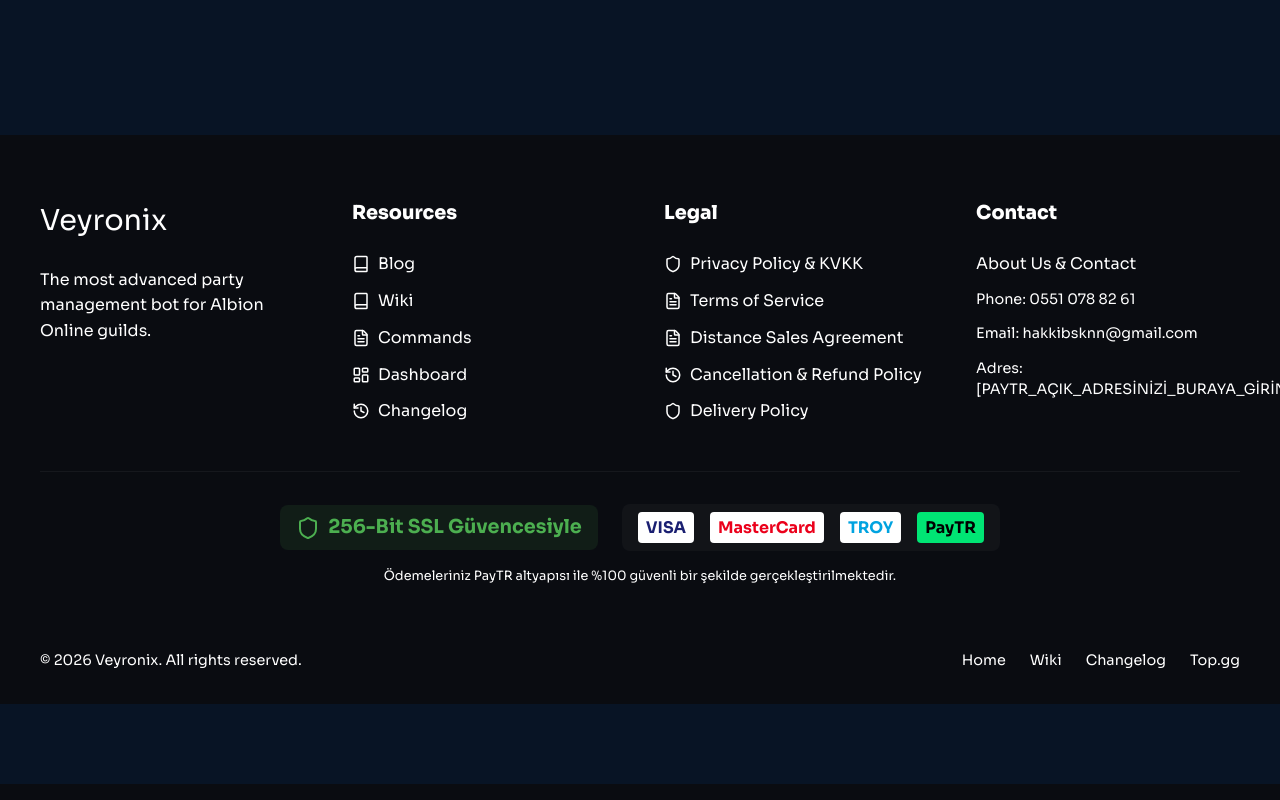
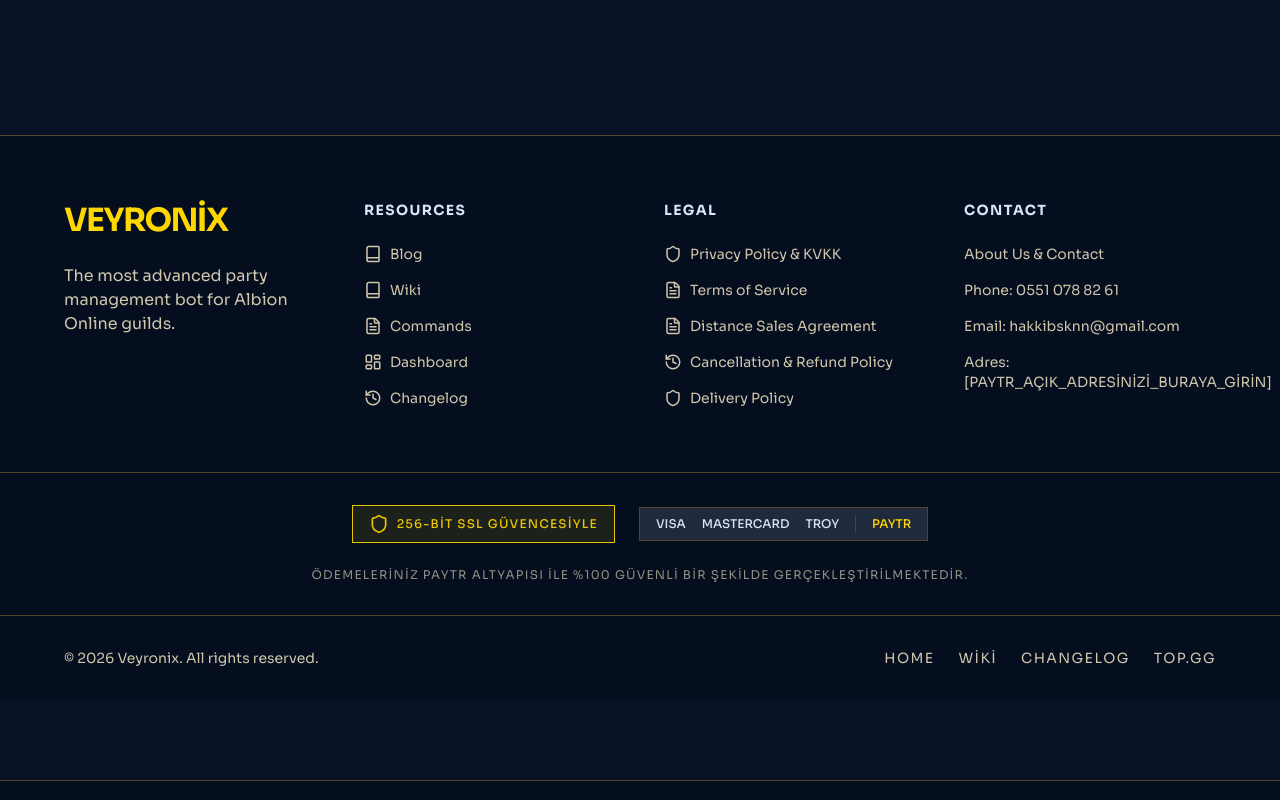
Before and after one commit to Bexmet34/vx-mono, a Next.js app in the folder apps/web/: page /changelog in a window 1280 px wide. Shown: the part 1740-2540 px from the top of the page. Built offline with nearby package versions, Linux system fonts and the light colour scheme; no server answers.

Commit message:
yeni web düzenleme 2

```diff
--- a/apps/web/src/app/page.js
+++ b/apps/web/src/app/page.js
@@ -209,8 +209,8 @@
               </div>
             </div>
             <style jsx>{`
-              .animate-marquee { animation: marquee 30s linear infinite; }
-              .animate-marquee2 { animation: marquee2 30s linear infinite; }
+              .animate-marquee { animation: marquee 80s linear infinite; }
+              .animate-marquee2 { animation: marquee2 80s linear infinite; }
               @keyframes marquee { 0% { transform: translateX(0%); } 100% { transform: translateX(-100%); } }
               @keyframes marquee2 { 0% { transform: translateX(100%); } 100% { transform: translateX(0%); } }
             `}</style>
--- a/apps/web/src/components/Footer.js
+++ b/apps/web/src/components/Footer.js
@@ -8,50 +8,45 @@
   const { t } = useLanguage();
 
   return (
-    <footer style={{
-      marginTop: '5rem',
-      borderTop: '1px solid var(--border-color)',
-      background: 'rgba(11, 12, 16, 0.95)',
-      padding: '4rem 2rem 2rem 2rem',
-      position: 'relative',
-      zIndex: 10
-    }}>
-      <div style={{ maxWidth: '1200px', margin: '0 auto', display: 'grid', gridTemplateColumns: 'repeat(auto-fit, minmax(250px, 1fr))', gap: '3rem' }}>
+    <footer className="mt-20 border-t border-outline-variant bg-surface-container-lowest pt-16 pb-8 relative z-10">
+      <div className="max-w-container-max mx-auto px-margin-mobile md:px-margin-desktop grid grid-cols-1 md:grid-cols-2 lg:grid-cols-4 gap-12">
 
         {/* Brand Section */}
-        <div style={{ display: 'flex', flexDirection: 'column', gap: '1.5rem' }}>
-          <Link href="/" className="text-logo" style={{ fontSize: '1.8rem', padding: 0 }}>Veyronix</Link>
-          <p style={{ color: 'var(--text-muted)', lineHeight: '1.6', fontSize: '1rem' }}>
+        <div className="flex flex-col gap-6">
+          <Link href="/" className="font-headline-lg text-headline-lg font-bold tracking-tighter text-primary-container uppercase">
+            Veyronix
+          </Link>
+          <p className="font-body-md text-on-surface-variant max-w-sm">
             {t.footerDesc}
           </p>
         </div>
 
         {/* Resources Section */}
         <div>
-          <h4 style={{ color: 'var(--text-main)', marginBottom: '1.5rem', fontSize: '1.2rem', fontWeight: '800' }}>{t.footerResources}</h4>
-          <ul style={{ listStyle: 'none', display: 'flex', flexDirection: 'column', gap: '0.8rem' }}>
+          <h4 className="font-label-bold text-label-bold text-on-surface uppercase tracking-widest mb-6">{t.footerResources}</h4>
+          <ul className="flex flex-col gap-4">
             <li>
-              <Link href="/blog" style={{ color: 'var(--text-muted)', display: 'flex', alignItems: 'center', gap: '0.5rem' }} className="hover-accent">
+              <Link href="/blog" className="flex items-center gap-2 font-body-md text-sm text-on-surface-variant hover:text-primary-container transition-colors">
                 <Book size={18} /> {t.blog}
               </Link>
             </li>
             <li>
-              <a href="https://docs.veyronix.com.tr/" target="_blank" rel="noopener noreferrer" style={{ color: 'var(--text-muted)', display: 'flex', alignItems: 'center', gap: '0.5rem' }} className="hover-accent">
+              <a href="https://docs.veyronix.com.tr/" target="_blank" rel="noopener noreferrer" className="flex items-center gap-2 font-body-md text-sm text-on-surface-variant hover:text-primary-container transition-colors">
                 <Book size={18} /> {t.wiki}
               </a>
             </li>
             <li>
-              <Link href="/#commands" style={{ color: 'var(--text-muted)', display: 'flex', alignItems: 'center', gap: '0.5rem' }} className="hover-accent">
+              <Link href="/#commands" className="flex items-center gap-2 font-body-md text-sm text-on-surface-variant hover:text-primary-container transition-colors">
                 <FileText size={18} /> {t.commands}
               </Link>
             </li>
             <li>
-              <Link href="/dashboard" style={{ color: 'var(--text-muted)', display: 'flex', alignItems: 'center', gap: '0.5rem' }} className="hover-accent">
+              <Link href="/dashboard" className="flex items-center gap-2 font-body-md text-sm text-on-surface-variant hover:text-primary-container transition-colors">
                 <LayoutDashboard size={18} /> {t.dashboard}
               </Link>
             </li>
             <li>
-              <Link href="/changelog" style={{ color: 'var(--text-muted)', display: 'flex', alignItems: 'center', gap: '0.5rem' }} className="hover-accent">
+              <Link href="/changelog" className="flex items-center gap-2 font-body-md text-sm text-on-surface-variant hover:text-primary-container transition-colors">
                 <History size={18} /> {t.changelog}
               </Link>
             </li>
@@ -60,30 +55,30 @@
 
         {/* Legal Section */}
         <div>
-          <h4 style={{ color: 'var(--text-main)', marginBottom: '1.5rem', fontSize: '1.2rem', fontWeight: '800' }}>{t.footerLegal}</h4>
-          <ul style={{ listStyle: 'none', display: 'flex', flexDirection: 'column', gap: '0.8rem' }}>
+          <h4 className="font-label-bold text-label-bold text-on-surface uppercase tracking-widest mb-6">{t.footerLegal}</h4>
+          <ul className="flex flex-col gap-4">
             <li>
-              <Link href="/privacy" style={{ color: 'var(--text-muted)', display: 'flex', alignItems: 'center', gap: '0.5rem' }} className="hover-accent">
+              <Link href="/privacy" className="flex items-center gap-2 font-body-md text-sm text-on-surface-variant hover:text-primary-container transition-colors">
                 <Shield size={18} /> {t.privacy} & KVKK
               </Link>
             </li>
             <li>
-              <Link href="/terms" style={{ color: 'var(--text-muted)', display: 'flex', alignItems: 'center', gap: '0.5rem' }} className="hover-accent">
+              <Link href="/terms" className="flex items-center gap-2 font-body-md text-sm text-on-surface-variant hover:text-primary-container transition-colors">
                 <FileText size={18} /> {t.terms}
               </Link>
             </li>
             <li>
-              <Link href="/mesafeli-satis-sozlesmesi" style={{ color: 'var(--text-muted)', display: 'flex', alignItems: 'center', gap: '0.5rem' }} className="hover-accent">
+              <Link href="/mesafeli-satis-sozlesmesi" className="flex items-center gap-2 font-body-md text-sm text-on-surface-variant hover:text-primary-container transition-colors">
                 <FileText size={18} /> {t.mesafeliSatis}
               </Link>
             </li>
             <li>
-              <Link href="/iptal-ve-iade-kosullari" style={{ color: 'var(--text-muted)', display: 'flex', alignItems: 'center', gap: '0.5rem' }} className="hover-accent">
+              <Link href="/iptal-ve-iade-kosullari" className="flex items-center gap-2 font-body-md text-sm text-on-surface-variant hover:text-primary-container transition-colors">
                 <History size={18} /> {t.iptalIade}
               </Link>
             </li>
             <li>
-              <Link href="/teslimat-kosullari" style={{ color: 'var(--text-muted)', display: 'flex', alignItems: 'center', gap: '0.5rem' }} className="hover-accent">
+              <Link href="/teslimat-kosullari" className="flex items-center gap-2 font-body-md text-sm text-on-surface-variant hover:text-primary-container transition-colors">
                 <Shield size={18} /> {t.teslimatKosullari}
               </Link>
             </li>
@@ -92,20 +87,20 @@
 
         {/* Contact Section */}
         <div>
-          <h4 style={{ color: 'var(--text-main)', marginBottom: '1.5rem', fontSize: '1.2rem', fontWeight: '800' }}>{t.contact}</h4>
-          <ul style={{ listStyle: 'none', display: 'flex', flexDirection: 'column', gap: '0.8rem' }}>
+          <h4 className="font-label-bold text-label-bold text-on-surface uppercase tracking-widest mb-6">{t.contact}</h4>
+          <ul className="flex flex-col gap-4">
             <li>
-              <Link href="/hakkimizda" style={{ color: 'var(--text-muted)', display: 'flex', alignItems: 'center', gap: '0.5rem' }} className="hover-accent">
+              <Link href="/hakkimizda" className="flex items-center gap-2 font-body-md text-sm text-on-surface-variant hover:text-primary-container transition-colors">
                 {t.hakkimizda}
               </Link>
             </li>
-            <li style={{ color: 'var(--text-muted)', fontSize: '0.9rem' }}>
+            <li className="font-body-md text-sm text-on-surface-variant">
               {t.phone}: 0551 078 82 61
             </li>
-            <li style={{ color: 'var(--text-muted)', fontSize: '0.9rem' }}>
+            <li className="font-body-md text-sm text-on-surface-variant">
               {t.email}: hakkibsknn@gmail.com
             </li>
-            <li style={{ color: 'var(--text-muted)', fontSize: '0.9rem' }}>
+            <li className="font-body-md text-sm text-on-surface-variant">
               Adres: [PAYTR_AÇIK_ADRESİNİZİ_BURAYA_GİRİN]
             </li>
           </ul>
@@ -114,63 +109,37 @@
       </div>
 
       {/* PayTR and Security Logos */}
-      <div style={{
-        maxWidth: '1200px',
-        margin: '3rem auto 0 auto',
-        paddingTop: '2rem',
-        borderTop: '1px solid rgba(255,255,255,0.05)',
-        display: 'flex',
-        flexDirection: 'column',
-        alignItems: 'center',
-        gap: '1rem'
-      }}>
-        <div style={{ display: 'flex', gap: '1.5rem', flexWrap: 'wrap', justifyContent: 'center', alignItems: 'center' }}>
+      <div className="max-w-container-max mx-auto px-margin-mobile md:px-margin-desktop mt-16 pt-8 border-t border-outline-variant flex flex-col items-center gap-6">
+        <div className="flex flex-wrap justify-center items-center gap-6">
           {/* SSL Logo */}
-          <div style={{ display: 'flex', alignItems: 'center', gap: '0.5rem', color: '#4CAF50', fontWeight: 'bold', fontSize: '1.2rem', padding: '0.5rem 1rem', background: 'rgba(76, 175, 80, 0.1)', borderRadius: '8px' }}>
-            <Shield size={24} /> 256-Bit SSL Güvencesiyle
+          <div className="flex items-center gap-2 text-primary-fixed-dim font-label-bold text-label-sm uppercase tracking-widest px-4 py-2 border border-primary-fixed-dim bg-primary-fixed-dim/10">
+            <Shield size={20} /> 256-Bit SSL Güvencesiyle
           </div>
 
-          {/* Payment Methods Text Alternative (Since we don't have raw SVG files locally) */}
-          <div style={{ display: 'flex', alignItems: 'center', gap: '1rem', background: 'rgba(255,255,255,0.03)', padding: '0.5rem 1rem', borderRadius: '8px', color: 'var(--text-muted)' }}>
-            <span style={{ fontWeight: 'bold', color: '#1a1f71', background: '#fff', padding: '0.2rem 0.5rem', borderRadius: '4px' }}>VISA</span>
-            <span style={{ fontWeight: 'bold', color: '#eb001b', background: '#fff', padding: '0.2rem 0.5rem', borderRadius: '4px' }}>MasterCard</span>
-            <span style={{ fontWeight: 'bold', color: '#00a3e0', background: '#fff', padding: '0.2rem 0.5rem', borderRadius: '4px' }}>TROY</span>
-            <span style={{ fontWeight: 'bold', color: '#000', background: '#00e574', padding: '0.2rem 0.5rem', borderRadius: '4px' }}>PayTR</span>
+          {/* Payment Methods */}
+          <div className="flex items-center gap-4 border border-outline-variant px-4 py-2 bg-surface-container-high">
+            <span className="font-label-bold text-label-sm uppercase text-on-surface">VISA</span>
+            <span className="font-label-bold text-label-sm uppercase text-on-surface">MasterCard</span>
+            <span className="font-label-bold text-label-sm uppercase text-on-surface">TROY</span>
+            <span className="font-label-bold text-label-sm uppercase text-primary-container border-l border-outline-variant pl-4">PayTR</span>
           </div>
         </div>
-        <p style={{ color: 'var(--text-muted)', fontSize: '0.8rem', textAlign: 'center' }}>
+        <p className="font-body-md text-xs text-on-surface-variant/70 text-center uppercase tracking-widest">
           Ödemeleriniz PayTR altyapısı ile %100 güvenli bir şekilde gerçekleştirilmektedir.
         </p>
       </div>
 
-      <div style={{
-        maxWidth: '1200px',
-        margin: '2rem auto 0 auto',
-        paddingTop: '2rem',
-        borderTop: '1px solid var(--border-color)',
-        display: 'flex',
-        justifyContent: 'space-between',
-        alignItems: 'center',
-        flexWrap: 'wrap',
-        gap: '1rem',
-        color: 'var(--text-muted)',
-        fontSize: '0.9rem'
-      }}>
-        <p>© {new Date().getFullYear()} Veyronix. {t.allRights}</p>
-        <div style={{ display: 'flex', gap: '1.5rem' }}>
-          <Link href="/" className="hover-accent">Home</Link>
-          <a href="https://docs.veyronix.com.tr/" target="_blank" rel="noopener noreferrer" className="hover-accent">Wiki</a>
-          <Link href="/changelog" className="hover-accent">{t.changelog}</Link>
-          <a href="https://top.gg/bot/1082239904169336902" target="_blank" rel="noopener noreferrer" className="hover-accent">Top.gg</a>
+      <div className="max-w-container-max mx-auto px-margin-mobile md:px-margin-desktop mt-8 pt-8 border-t border-outline-variant flex flex-wrap justify-between items-center gap-6">
+        <p className="font-body-md text-sm text-on-surface-variant">
+          © {new Date().getFullYear()} Veyronix. {t.allRights}
+        </p>
+        <div className="flex gap-6">
+          <Link href="/" className="font-label-bold text-sm text-on-surface-variant hover:text-primary-container transition-colors uppercase tracking-widest">Home</Link>
+          <a href="https://docs.veyronix.com.tr/" target="_blank" rel="noopener noreferrer" className="font-label-bold text-sm text-on-surface-variant hover:text-primary-container transition-colors uppercase tracking-widest">Wiki</a>
+          <Link href="/changelog" className="font-label-bold text-sm text-on-surface-variant hover:text-primary-container transition-colors uppercase tracking-widest">{t.changelog}</Link>
+          <a href="https://top.gg/bot/1082239904169336902" target="_blank" rel="noopener noreferrer" className="font-label-bold text-sm text-on-surface-variant hover:text-primary-container transition-colors uppercase tracking-widest">Top.gg</a>
         </div>
       </div>
-
-      <style jsx>{`
-        .hover-accent:hover {
-          color: var(--accent-color) !important;
-          transition: 0.2s;
-        }
-      `}</style>
     </footer>
   );
 }
--- a/apps/web/src/components/Navbar.js
+++ b/apps/web/src/components/Navbar.js
@@ -3,7 +3,7 @@
 import Link from "next/link";
 import { useSession, signIn, signOut } from "next-auth/react";
 import Image from "next/image";
-import { LogIn, LogOut, LayoutDashboard, Globe } from "lucide-react";
+import { LogIn, LogOut, LayoutDashboard, Globe, Menu, X } from "lucide-react";
 import { useLanguage } from "@/context/LanguageContext";
 import { useState, useEffect } from "react";
 
@@ -90,7 +90,7 @@
               className="md:hidden p-2 text-primary-container active:scale-95 transition-transform"
               onClick={() => setIsMenuOpen(true)}
             >
-              <span className="material-symbols-outlined text-4xl">menu</span>
+              <Menu size={32} />
             </button>
           </div>
         </div>
@@ -116,7 +116,7 @@
               className="w-10 h-10 flex items-center justify-center text-on-surface-variant hover:text-primary-container transition-colors"
               onClick={() => setIsMenuOpen(false)}
             >
-              <span className="material-symbols-outlined">close</span>
+              <X size={24} />
             </button>
           </div>
 
```
